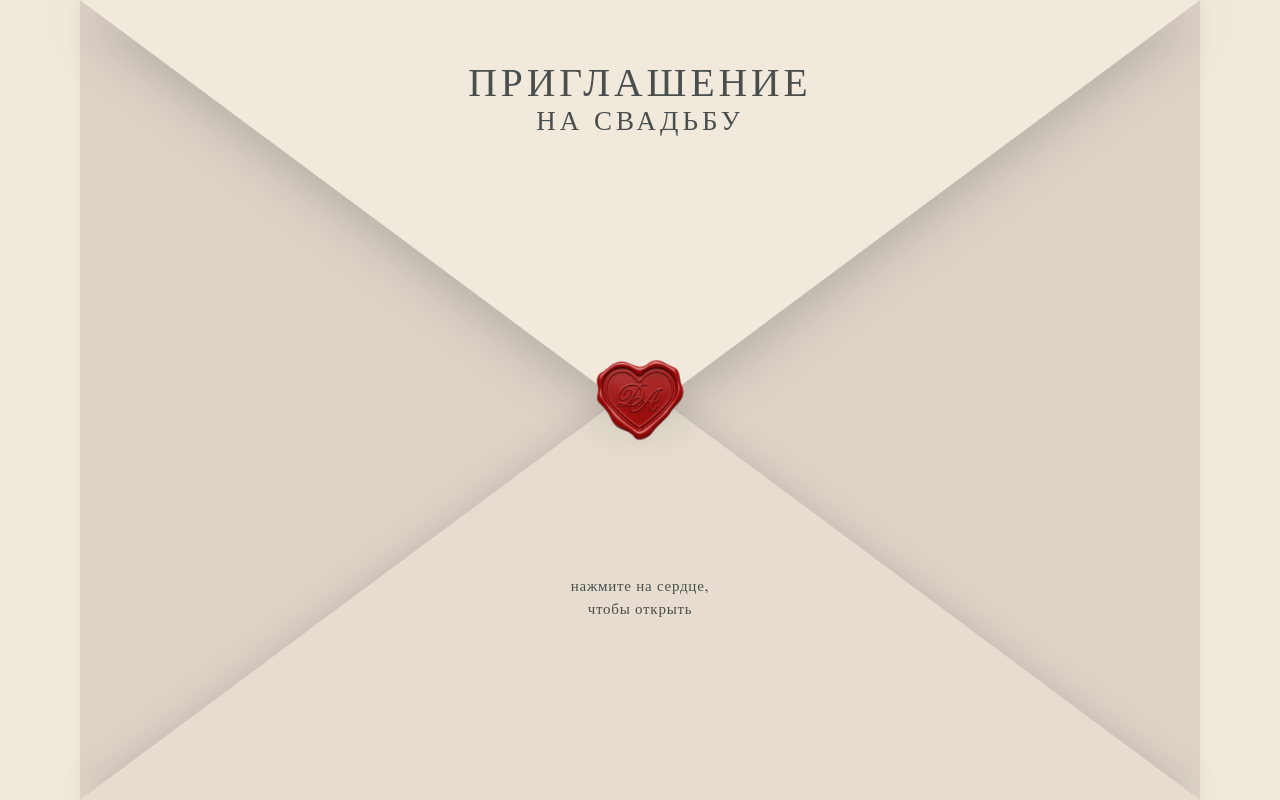
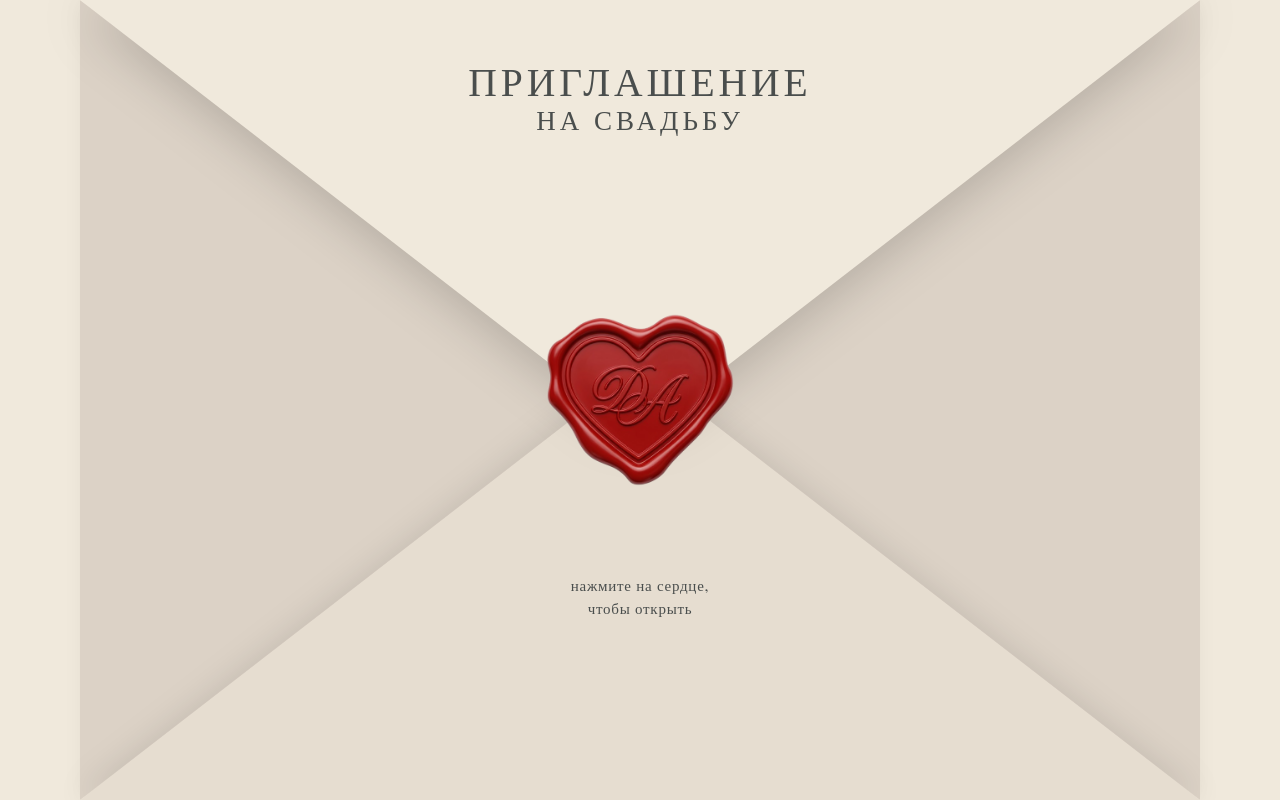
Before and after one commit to iSlideRjs/wedding, a React (Vite) app: page / in a window 1280 px wide. Shown: the top 800 px of the page. Built offline with nearby package versions, Linux system fonts and the light colour scheme; a web font is replaced by a local one.

Commit message:
RC v1.5.1

```diff
--- a/src/envelope.css
+++ b/src/envelope.css
@@ -64,8 +64,8 @@
 
   /* Печать подстраивается под ВЫСОТУ экрана (vh), чтобы точно влезть */
   .wax-seal {
-    width: clamp(55px, 20vh, 100px) !important;
-    height: clamp(55px, 20vh, 100px) !important;
+    width: clamp(120px, 17vw, 200px) !important;
+    height: clamp(120px, 17vw, 200px) !important;
   }
 }
 /* --- МАГИЯ ТЕНЕЙ И КЛАПАНОВ --- */
@@ -90,7 +90,8 @@
   width: 100%;
   height: 100%;
   background-color: #dcd2c6;
-  clip-path: polygon(0 0, 50% 50%, 0 100%);
+  /*clip-path: polygon(0 0, 50% 50%, 0 100%);*/
+  clip-path: polygon(0 0, 48% 48%, 48% 52%, 0 100%);
 }
 
 .flap-wrapper.right {
@@ -101,7 +102,8 @@
   width: 100%;
   height: 100%;
   background-color: #dcd2c6;
-  clip-path: polygon(100% 0, 50% 50%, 100% 100%);
+  /*clip-path: polygon(100% 0, 50% 50%, 100% 100%);*/
+  clip-path: polygon(100% 0, 52% 48%, 52% 52%, 100% 100%);
 }
 
 /* 2. НИЖНИЙ КЛАПАН */
@@ -113,7 +115,8 @@
   width: 100%;
   height: 100%;
   background-color: #e6ddd0;
-  clip-path: polygon(0 100%, 100% 100%, 50% 48%);
+  /*clip-path: polygon(0 100%, 100% 100%, 50% 48%);*/
+  clip-path: polygon(0 100%, 100% 100%, 52% 48%, 48% 48%);
 }
 
 /* 3. ВЕРХНИЙ КЛАПАН (Отбрасывает главную тень) */
@@ -125,7 +128,8 @@
   width: 100%;
   height: 100%;
   background-color: #f0e9dc;
-  clip-path: polygon(0 0, 100% 0, 50% 52%);
+  /*clip-path: polygon(0 0, 100% 0, 50% 52%);*/
+  clip-path: polygon(0 0, 100% 0, 52% 52%, 48% 52%);
 }
 
 /* --- ТЕКСТА (Жестко привязаны к центру экрана, а не к ширине сцены!) --- */
@@ -184,8 +188,8 @@
   background: none;
   border: none;
   cursor: pointer;
-  width: clamp(80px, 25vw, 130px);
-  height: clamp(80px, 25vw, 130px);
+  width: clamp(150px, 35vw, 200px);
+  height: clamp(150px, 35vw, 200px);
   transition: transform 0.3s ease;
 }
 
```
